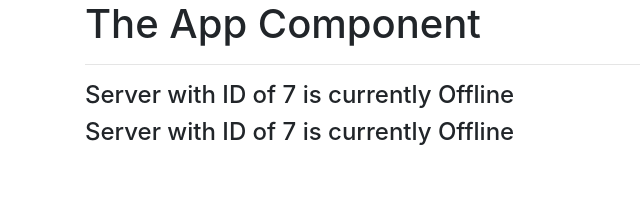
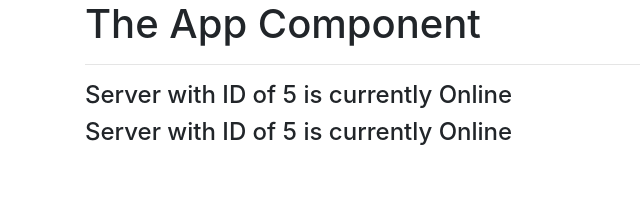
Before and after one commit to mikedilulo/Recipe-Book, an Angular app: page / in a window 1280 px wide. Shown: the top 197 px of the page, without its empty margins (0-640 px from the left). Built offline with nearby package versions, Linux system fonts and the light colour scheme.

Commit message:
Another way to define variables in TypeScript

```diff
--- a/src/app/serversComponent/servers.component.ts
+++ b/src/app/serversComponent/servers.component.ts
@@ -5,8 +5,8 @@ import { Component } from "@angular/core";
   styleUrls: ["servers.component.css"]
 })
 export class ServersComponent {
-  serverId: number = 7;
-  serverStatus: string = "Offline";
+  serverId = 5;
+  serverStatus = "Online";
 
   getServerStatus() {
     return this.serverStatus;
```
